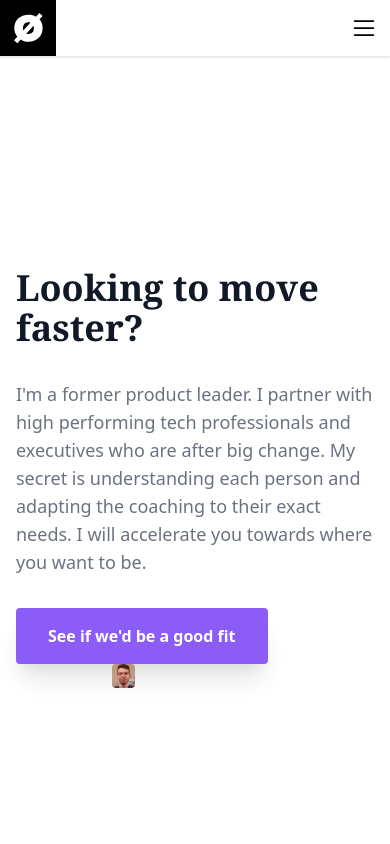
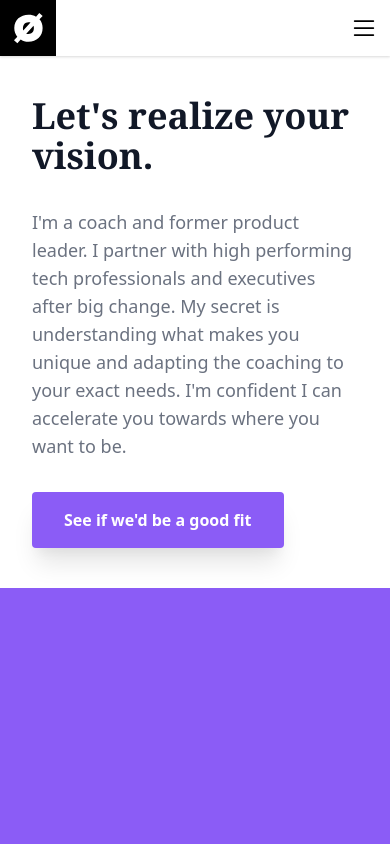
Before and after one commit to JeredOdegard/personal-site, a Next.js app: page / in a window 390 px wide. Shown: the top 844 px of the page. Built offline with nearby package versions, Linux system fonts and the light colour scheme.

Commit message:
Tweaked some copy and fixed hero picture on mobile.

```diff
--- a/components/typography.js
+++ b/components/typography.js
@@ -1,6 +1,6 @@
 function Headline({ children }) {
   return (
-    <h1 className="text-4xl font-black mb-8 mt-12 text-gray-900">{children}</h1>
+    <h1 className="text-4xl sm:text-5xl lg:text-6xl leading-tight font-extrabold text-gray-900 tracking-tight mt-8 mb-6 font-serif">{children}</h1>
   )
 }
 
--- a/pages/index.js
+++ b/pages/index.js
@@ -13,22 +13,22 @@ export default function Home() {
 
       <NavBar />
 
-      <div className="w-full h-screen flex items-center -mt-4">
-        <section className="grid grid-cols-12 max-w-screen-xl space-x-24 px-4 mx-auto">
+      <div className="w-full lg:h-screen flex items-center mt-10 lg:-mt-24 px-8">
+        <section className="grid grid-cols-12 max-w-screen-xl lg:gap-x-20 mx-auto">
           <div className="col-span-full lg:col-span-8">
-            <h2 className="text-4xl sm:text-5xl lg:text-6xl font-extrabold text-gray-900 mb-8 font-serif">Looking to move faster?</h2>
-            <p className="text-lg sm:text-2xl font-medium sm:leading-10 mb-6 text-gray-500">I'm a former product leader. I partner with high performing tech professionals and executives who are after big change. My secret is understanding each person and adapting the coaching to their exact needs. I will accelerate you towards where you want to be.</p>
+            <h2 className="text-4xl sm:text-5xl lg:text-6xl font-extrabold text-gray-900 mb-8 font-serif">Let's realize your vision.</h2>
+            <p className="text-lg sm:text-2xl font-medium sm:leading-10 mb-6 text-gray-500">I'm a coach and former product leader. I partner with high performing tech professionals and executives after big change. My secret is understanding what makes you unique and adapting the coaching to your exact needs. I'm confident I can accelerate you towards where you want to be.</p>
             <a href="/coaching">
               <button className="px-8 py-4 bg-purple-500 font-bold text-white rounded mt-2 lg:mt-4 shadow-xl">See if we'd be a good fit</button>
             </a>
           </div>
-          <div className="col-span-4">
-            <img className="w-full rounded" src="me.jpg" />
+          <div className="col-span-full lg:col-span-4">
+            <img className="hidden lg:flex w-full rounded" src="me.jpg" />
           </div>
         </section>
       </div>
 
-      <div className="w-full h-72 bg-purple-500"></div>
+      <div className="w-full h-72 bg-purple-500 mt-10"></div>
 
       <section className="grid grid-cols-12 gap-y-2 md:gap-x-10 max-w-screen-xl px-4 mt-10 mx-auto">
 
--- a/pages/podcast.js
+++ b/pages/podcast.js
@@ -27,6 +27,8 @@ export default function Podcast({ podcast }) {
       <main className="px-4 max-w-screen-lg mx-auto">
 
         <Headline>Podcast</Headline>
+
+        <div className="border-b border-gray-200 w-full mb-8"></div>
 
         <section className="flex space-x-4 items-start sm:items-center pb-6">
           <div className="flex-shrink-0">
```
